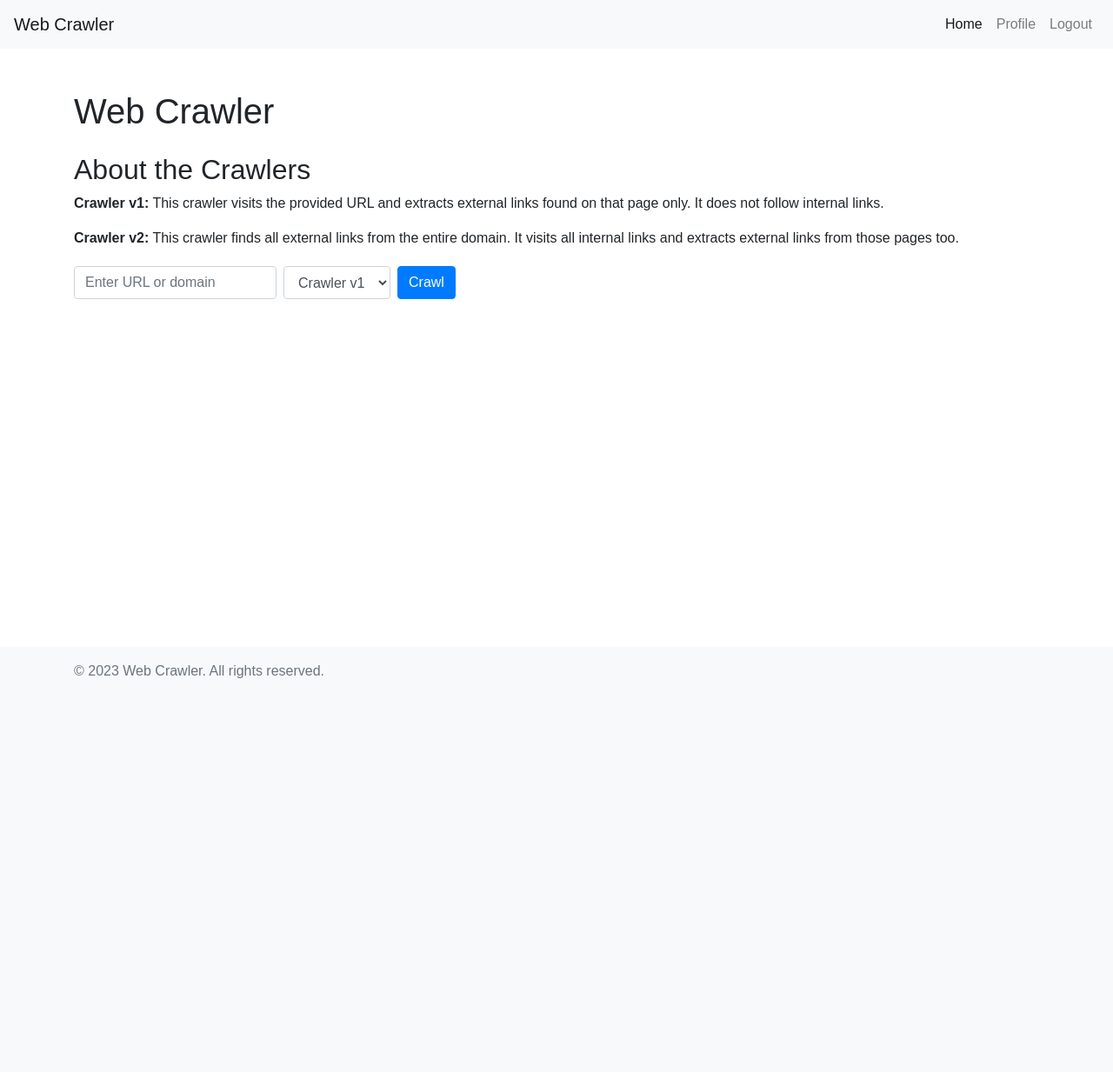
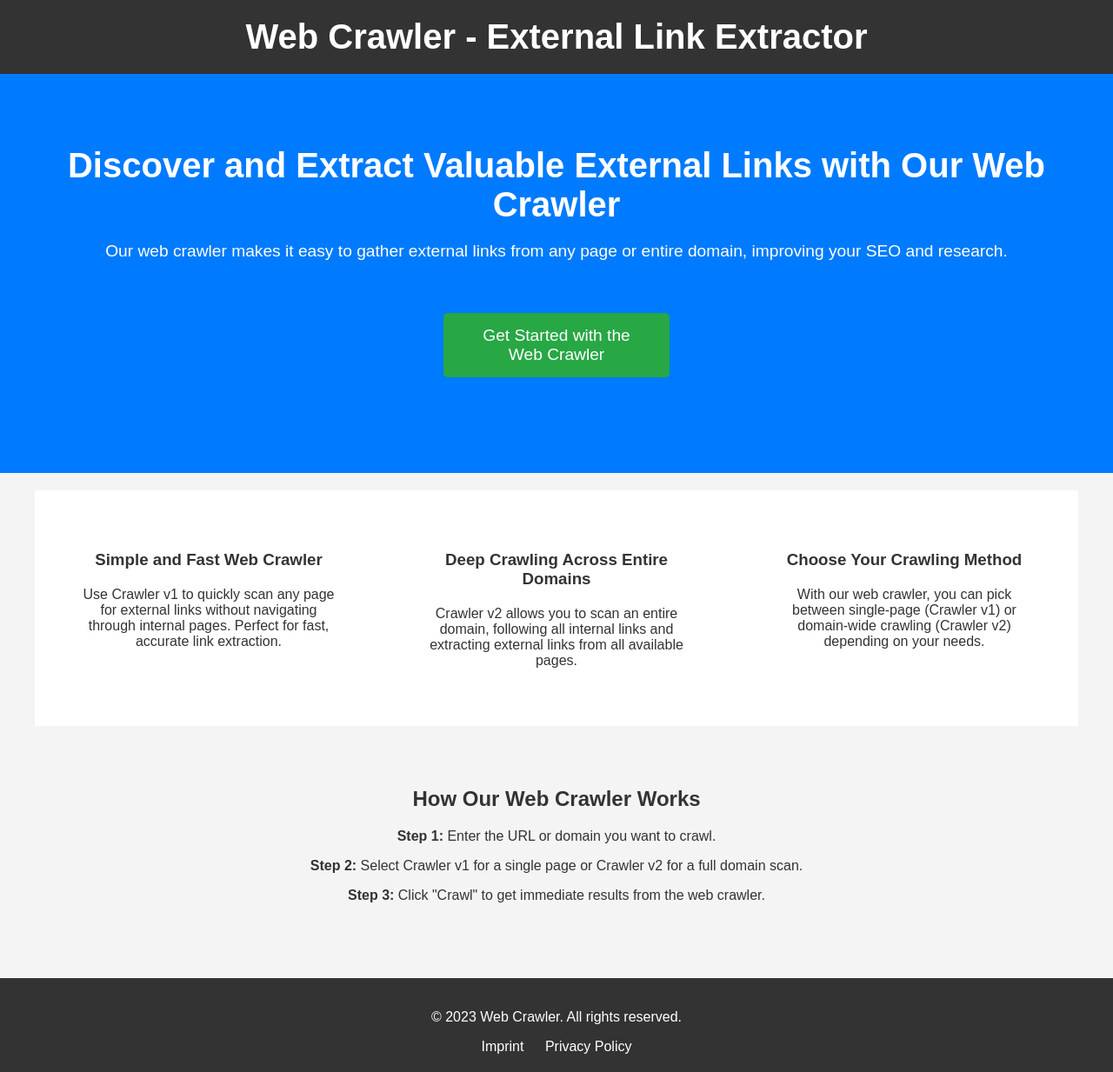
Before and after one commit to samiralibabic/crawlers, a Flask app: page / in a window 1280 px wide. Shown: the whole page at 87% size. Before the commit the page ends 780 px from the top, so only its background shows below. Run offline with Flask 2, Linux system fonts and the light colour scheme; the visitor is signed in with stand-in values (Sample User, id 1); some libraries are stand-ins or nearby versions.

Commit message:
Add landing page.

```diff
--- a/app.py
+++ b/app.py
@@ -25,6 +25,18 @@ login_manager.login_view = 'login'
 @login_manager.user_loader
 def load_user(user_id):
     return User.query.get(int(user_id))
+
+@app.route('/imprint')
+def imprint():
+    return render_template('imprint.html')
+
+@app.route('/privacy')
+def privacy():
+    return render_template('privacy.html')
+
+@app.route('/')
+def landing():
+    return render_template('landing.html')
 
 @app.route('/register', methods=['GET', 'POST'])
 def register():
@@ -54,7 +66,7 @@ def login():
 @login_required
 def logout():
     logout_user()
-    return redirect(url_for('index'))
+    return redirect(url_for('landing'))
 
 @app.route('/profile')
 @login_required
@@ -112,11 +124,17 @@ def crawl():
 
     return jsonify({"links": external_links})
 
-@app.route('/')
+@app.route('/index')
 @login_required
 def index():
     return render_template('index.html')
 
+@app.route('/')
+def home():
+    if current_user.is_authenticated:
+        return redirect(url_for('index'))
+    return redirect(url_for('landing'))
+
 if __name__ == '__main__':
     port = int(os.environ.get('PORT', 5001))
     app.run(host='0.0.0.0', port=port)
--- a/templates/cancel.html
+++ b/templates/cancel.html
@@ -45,7 +45,7 @@
     </div>
     <footer class="footer mt-auto py-3">
         <div class="container">
-            <span class="text-muted">© 2023 Web Crawler. All rights reserved.</span>
+            <span class="text-muted">© 2024 Web Crawler. All rights reserved.</span>
         </div>
     </footer>
     <script src="https://code.jquery.com/jquery-3.5.1.slim.min.js"></script>
--- a/templates/index.html
+++ b/templates/index.html
@@ -64,7 +64,7 @@
     </div>
     <footer class="footer mt-auto py-3">
         <div class="container">
-            <span class="text-muted">© 2023 Web Crawler. All rights reserved.</span>
+            <span class="text-muted">© 2024 Web Crawler. All rights reserved.</span>
         </div>
     </footer>
     <script src="https://code.jquery.com/jquery-3.5.1.slim.min.js"></script>
--- /dev/null
+++ b/templates/landing.html
@@ -0,0 +1,170 @@
+<!DOCTYPE html>
+<html lang="de">
+
+<head>
+  <meta charset="UTF-8">
+  <meta name="viewport" content="width=device-width, initial-scale=1.0">
+  <title>Web Crawler - Fast & Efficient External Link Extraction</title>
+  <meta name="description"
+    content="Web Crawler helps you extract external links quickly and efficiently. Choose between single-page or domain-wide crawling to gather valuable external link data.">
+  <meta name="keywords" content="web crawler, external link extractor, web crawling tool, domain crawling">
+  <meta name="robots" content="index, follow">
+  <style>
+    html, body {
+      height: 100%;
+      margin: 0;
+      display: flex;
+      flex-direction: column;
+    }
+
+    .wrapper {
+      flex: 1;
+      display: flex;
+      flex-direction: column;
+    }
+
+    body {
+      font-family: Arial, sans-serif;
+      background-color: #f4f4f4;
+      color: #333;
+    }
+
+    .container {
+      width: 100%;
+      max-width: 1200px;
+      margin: 0 auto;
+      padding: 20px;
+    }
+
+    header {
+      background-color: #333;
+      color: white;
+      padding: 20px 0;
+      text-align: center;
+    }
+
+    h1 {
+      margin: 0;
+      font-size: 2.5em;
+    }
+
+    .hero {
+      text-align: center;
+      padding: 50px 0;
+      background-color: #007BFF;
+      color: white;
+    }
+
+    .hero h2 {
+      font-size: 2.5em;
+      margin-bottom: 20px;
+    }
+
+    .hero p {
+      font-size: 1.2em;
+    }
+
+    .cta-button {
+      display: block;
+      width: 200px;
+      background-color: #28a745;
+      color: white;
+      padding: 15px 30px;
+      font-size: 1.2em;
+      border: none;
+      cursor: pointer;
+      border-radius: 5px;
+      margin: 60px auto;
+      text-decoration: none;
+    }
+
+    .features {
+      display: flex;
+      justify-content: space-around;
+      padding: 50px 0;
+      background-color: white;
+    }
+
+    .feature {
+      max-width: 300px;
+      text-align: center;
+    }
+
+    .feature h3 {
+      margin-bottom: 20px;
+    }
+
+    .steps {
+      text-align: center;
+      padding: 50px 0;
+    }
+
+    .steps h2 {
+      margin-bottom: 20px;
+    }
+
+    .footer {
+      background-color: #333;
+      color: white;
+      padding: 20px;
+      text-align: center;
+      margin-top: auto;
+    }
+
+    .footer a {
+      color: white;
+      margin: 0 10px;
+      text-decoration: none;
+    }
+  </style>
+</head>
+
+<body>
+  <div class="wrapper">
+    <header>
+      <h1>Web Crawler - External Link Extractor</h1>
+    </header>
+
+    <div class="hero">
+      <h2>Discover and Extract Valuable External Links with Our Web Crawler</h2>
+      <p>Our web crawler makes it easy to gather external links from any page or entire domain, improving your SEO and
+        research.</p>
+      <a href="/login" class="cta-button">Get Started with the Web Crawler</a>
+    </div>
+
+    <div class="container">
+      <section class="features">
+        <div class="feature">
+          <h3>Simple and Fast Web Crawler</h3>
+          <p>Use Crawler v1 to quickly scan any page for external links without navigating through internal pages. Perfect
+            for fast, accurate link extraction.</p>
+        </div>
+        <div class="feature">
+          <h3>Deep Crawling Across Entire Domains</h3>
+          <p>Crawler v2 allows you to scan an entire domain, following all internal links and extracting external links
+            from all available pages.</p>
+        </div>
+        <div class="feature">
+          <h3>Choose Your Crawling Method</h3>
+          <p>With our web crawler, you can pick between single-page (Crawler v1) or domain-wide crawling (Crawler v2)
+            depending on your needs.</p>
+        </div>
+      </section>
+
+      <section class="steps">
+        <h2>How Our Web Crawler Works</h2>
+        <p><strong>Step 1:</strong> Enter the URL or domain you want to crawl.</p>
+        <p><strong>Step 2:</strong> Select Crawler v1 for a single page or Crawler v2 for a full domain scan.</p>
+        <p><strong>Step 3:</strong> Click "Crawl" to get immediate results from the web crawler.</p>
+      </section>
+    </div>
+
+    <footer class="footer">
+      <p>© 2023 Web Crawler. All rights reserved.</p>
+      <a href="/imprint">Imprint</a>
+      <a href="/privacy">Privacy Policy</a>
+    </footer>
+  </div>
+</body>
+
+</html>
--- a/templates/profile.html
+++ b/templates/profile.html
@@ -57,7 +57,7 @@
     </div>
     <footer class="footer mt-auto py-3">
         <div class="container">
-            <span class="text-muted">© 2023 Web Crawler. All rights reserved.</span>
+            <span class="text-muted">© 2024 Web Crawler. All rights reserved.</span>
         </div>
     </footer>
     <script src="https://code.jquery.com/jquery-3.5.1.slim.min.js"></script>
--- a/templates/success.html
+++ b/templates/success.html
@@ -45,7 +45,7 @@
     </div>
     <footer class="footer mt-auto py-3">
         <div class="container">
-            <span class="text-muted">© 2023 Web Crawler. All rights reserved.</span>
+            <span class="text-muted">© 2024 Web Crawler. All rights reserved.</span>
         </div>
     </footer>
     <script src="https://code.jquery.com/jquery-3.5.1.slim.min.js"></script>
```
Also changed, not shown: templates/imprint.html (added, +72 -0 lines), templates/login.html (+13 -5 lines), templates/privacy.html (added, +154 -0 lines).
